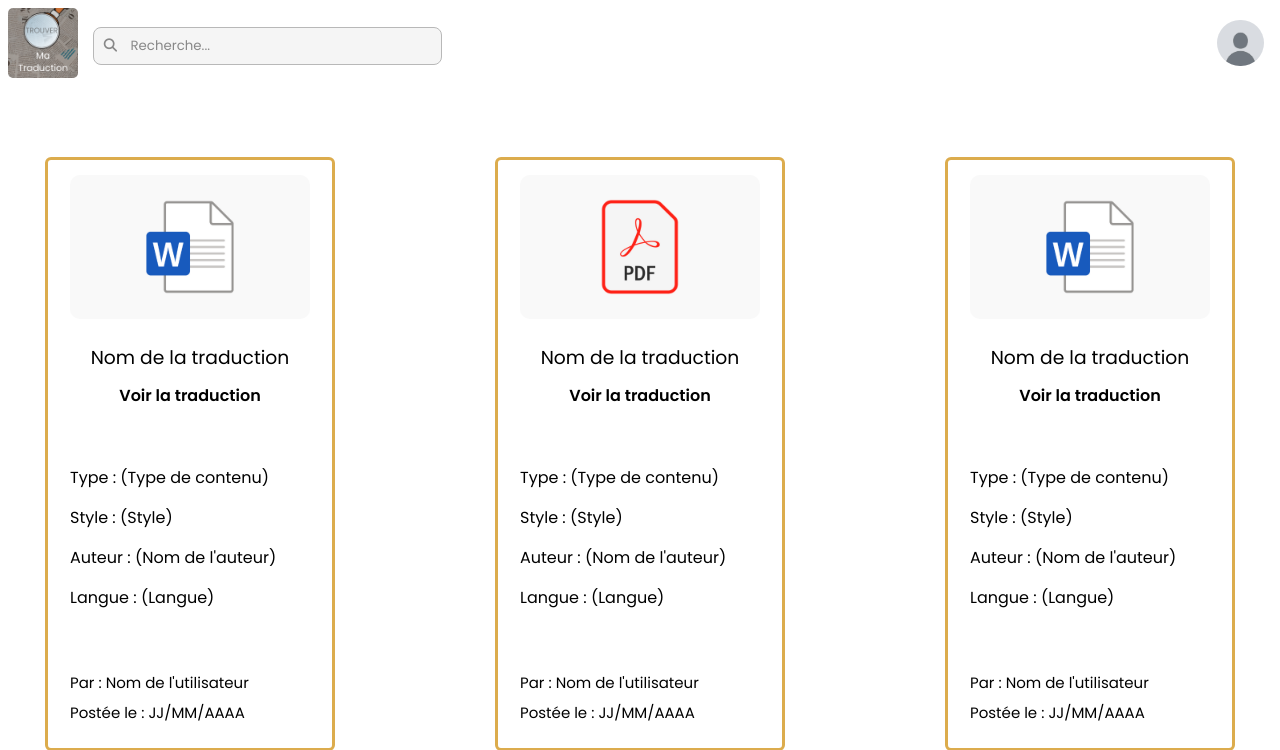
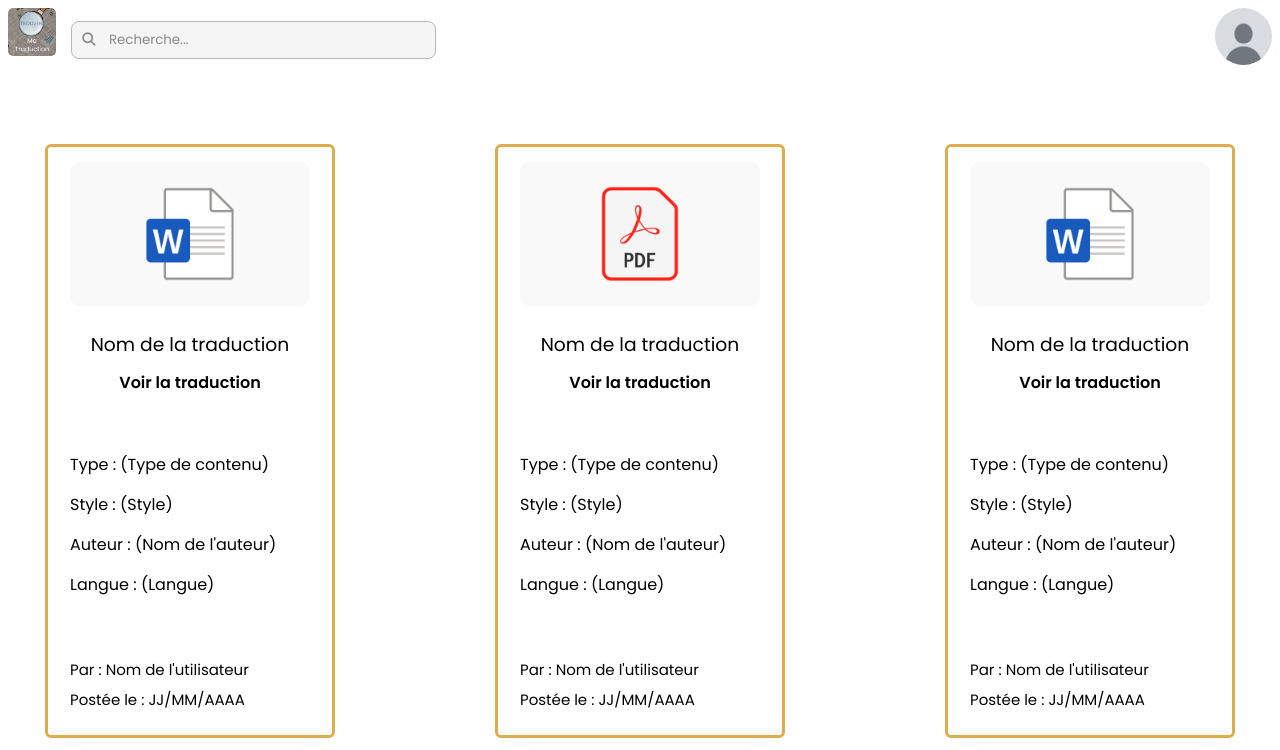
Before and after one commit to Luna-bf/Trouver-ma-traduction, a PHP site: page /front/search-result.html in a window 1280 px wide. Shown: the top 750 px of the page. Run offline with PHP 8.4, Linux system fonts and the light colour scheme; style sheets or scripts are compiled from the project's sources; some libraries are stand-ins or nearby versions.

Commit message:
Fix navbar

```diff
--- a/assets/style/components/_header.scss
+++ b/assets/style/components/_header.scss
@@ -12,31 +12,32 @@ header {
 
 /***NAV***/
 nav {
-    justify-content: space-between;
+    // justify-content: space-between;
     padding: 8px;
 }
 
-.logo-input {
-    align-items: center;
-    gap: 15px;
+.nav-logo-figure {
+    width: 5%;
 }
 
-.nav-logo-parent {
-    width: 20%;
-}
-
-.nav-logo {
+.nav-logo-img {
     width: 100%;
     border-radius: 5px;
 }
 
-.figure-nav {
+.input-and-profile {
     align-items: center;
-    width: 3.7%;
-    margin-right: 8px;
+    justify-content: space-between;
+    gap: 15px;
 }
 
-.figure-nav a>img {
+.profile-picture-figure {
+    align-items: center;
+    width: 4.7%;
+    margin-left: 20em;
+}
+
+.profile-picture-figure a>img {
     width: 100%;
     border-radius: 50%;
 }
@@ -46,9 +47,8 @@ nav {
 
 /***Form***/
 .search-form {
-    width: 100%;
-    padding: 0;
-    margin: 0;
+    width: 30%;
+    margin-left: 15px;
 }
 
 .input-wrapper {
@@ -57,13 +57,13 @@ nav {
 }
 
 .input-wrapper>input {
+    width: 100%;
     font-family: "PoppinsRegular", sans-serif, "FontAwesome";
     height: 38px;
     text-indent: 10px;
     background-color: variables.$input-bg-color;
     border: 1px solid variables.$input-border-color;
     border-radius: 8px;
-    width: 100%;
 }
 
 .input-wrapper>input::placeholder {
--- a/front/search-result.html
+++ b/front/search-result.html
@@ -7,17 +7,15 @@
     <title>Résultats recherche - Trouver Ma Traduction</title>
     <link rel="stylesheet" href="../assets/style/main.css">
     <link rel="stylesheet" href="https://cdnjs.cloudflare.com/ajax/libs/font-awesome/6.7.2/css/all.min.css">
-    <link rel="stylesheet" href="https://cdnjs.cloudflare.com/ajax/libs/slick-carousel/1.9.0/slick.css">
     <link rel="icon" href="../assets/imgs/favicon/favicon-48x48.png">
 </head>
 
 <body>
     <header>
-        <nav class="d-flex">
+        <!-- <nav class="d-flex">
             <div class="d-flex logo-input">
                 <figure class="nav-logo-parent">
-                    <a href="search-result.html"><img src="../assets/imgs/logo-160x160.png" alt="Website logo"
-                            class="nav-logo"></a>
+                    <a href="#"><img src="../assets/imgs/logo-160x160.png" alt="Website logo" class="nav-logo"></a>
                 </figure>
 
                 <form action="" class="search-form">
@@ -28,9 +26,56 @@
             </div>
 
             <figure class="d-flex figure-nav">
-                <a href="profile.html"><img src="../../assets/imgs/placeholders/default-pfp.png" alt="Profile picture"></a>
+                <a href="profile.html"><img src="../assets/imgs/placeholders/default-pfp.png"
+                        alt="Profile picture"></a>
             </figure>
+        </nav> -->
+
+        <nav class="d-flex">
+            <figure class="nav-logo-figure">
+                <a href="#"><img src="../assets/imgs/logo-160x160.png" alt="Website logo" class="nav-logo-img"></a>
+            </figure>
+
+            <div class="d-flex input-and-profile">
+                <form action="" class="search-form">
+                    <div class="d-flex input-wrapper">
+                        <input type="search" class="input-icon" placeholder="&#xf002;&ensp;&ensp;Recherche...">
+                    </div>
+                </form>
+
+                <figure class="d-flex profile-picture-figure">
+                    <a href="profile.html"><img src="../assets/imgs/placeholders/default-pfp.png"
+                            alt="Profile picture"></a>
+                </figure>
+            </div>
         </nav>
+
+        <!-- Test 2 -->
+        <!-- <nav class="d-flex">
+            <input type="checkbox" id="check">
+
+            <figure class="nav-logo-parent">
+                <a href="search-result.html"><img src="../assets/imgs/logo-160x160.png" alt="Website logo"
+                        class="nav-logo"></a>
+            </figure>
+
+            <div class="d-flex logo-input">
+                <label for="check" class="close-menu"><i class="fa-solid fa-xmark"></i></label>
+
+                <form action="" class="search-form">
+                    <div class="d-flex input-wrapper">
+                        <input type="search" class="input-icon" placeholder="&#xf002;&ensp;&ensp;Recherche...">
+                    </div>
+                </form>
+
+                <figure class="d-flex figure-nav">
+                    <a href="profile.html" class="d-flex"><img src="../../assets/imgs/placeholders/default-pfp.png"
+                            alt="Profile picture"></a>
+                </figure>
+            </div>
+
+            <label for="check" class="open-menu"><i class="fa-solid fa-bars"></i></label>
+        </nav> -->
     </header>
 
     <main class="search-result-container">
@@ -62,7 +107,8 @@
 
             <div class="simple-card-item">
                 <div class="simple-card-content">
-                    <figure><img src="../assets/imgs/general/slider/pdf-file-extension.png" alt="File extension" /></figure>
+                    <figure><img src="../assets/imgs/general/slider/pdf-file-extension.png" alt="File extension" />
+                    </figure>
 
                     <div class="simple-title">
                         <h3>Nom de la traduction</h3>
@@ -85,7 +131,8 @@
 
             <div class="simple-card-item">
                 <div class="simple-card-content">
-                    <figure><img src="../assets/imgs/general/slider/docx-file-extension.png" alt="File extension" /></figure>
+                    <figure><img src="../assets/imgs/general/slider/docx-file-extension.png" alt="File extension" />
+                    </figure>
 
                     <div class="simple-title">
                         <h3>Nom de la traduction</h3>
@@ -134,7 +181,8 @@
 
             <div class="simple-card-item">
                 <div class="simple-card-content">
-                    <figure><img src="../assets/imgs/general/slider/pdf-file-extension.png" alt="File extension" /></figure>
+                    <figure><img src="../assets/imgs/general/slider/pdf-file-extension.png" alt="File extension" />
+                    </figure>
 
                     <div class="simple-title">
                         <h3>Nom de la traduction</h3>
@@ -157,7 +205,8 @@
 
             <div class="simple-card-item">
                 <div class="simple-card-content">
-                    <figure><img src="../assets/imgs/general/slider/docx-file-extension.png" alt="File extension" /></figure>
+                    <figure><img src="../assets/imgs/general/slider/docx-file-extension.png" alt="File extension" />
+                    </figure>
 
                     <div class="simple-title">
                         <h3>Nom de la traduction</h3>
@@ -182,7 +231,8 @@
         <section class="song-container d-flex">
             <div class="simple-card-item">
                 <div class="simple-card-content">
-                    <figure><img src="../assets/imgs/general/slider/docx-file-extension.png" alt="File extension" /></figure>
+                    <figure><img src="../assets/imgs/general/slider/docx-file-extension.png" alt="File extension" />
+                    </figure>
 
                     <div class="simple-title">
                         <h3>Nom de la traduction</h3>
@@ -205,7 +255,8 @@
 
             <div class="simple-card-item">
                 <div class="simple-card-content">
-                    <figure><img src="../assets/imgs/general/slider/docx-file-extension.png" alt="File extension" /></figure>
+                    <figure><img src="../assets/imgs/general/slider/docx-file-extension.png" alt="File extension" />
+                    </figure>
 
                     <div class="simple-title">
                         <h3>Nom de la traduction</h3>
@@ -228,7 +279,8 @@
 
             <div class="simple-card-item">
                 <div class="simple-card-content">
-                    <figure><img src="../assets/imgs/general/slider/pdf-file-extension.png" alt="File extension" /></figure>
+                    <figure><img src="../assets/imgs/general/slider/pdf-file-extension.png" alt="File extension" />
+                    </figure>
 
                     <div class="simple-title">
                         <h3>Nom de la traduction</h3>
@@ -299,10 +351,6 @@
                 id="freepik-link">Freepik</a>
         </p>
     </footer>
-
-    <script src="https://ajax.googleapis.com/ajax/libs/jquery/3.7.1/jquery.min.js"></script>
-    <script src="https://cdnjs.cloudflare.com/ajax/libs/slick-carousel/1.9.0/slick.min.js"></script>
-    <script src="../assets/js/app.js"></script>
 </body>
 
 </html>
```
